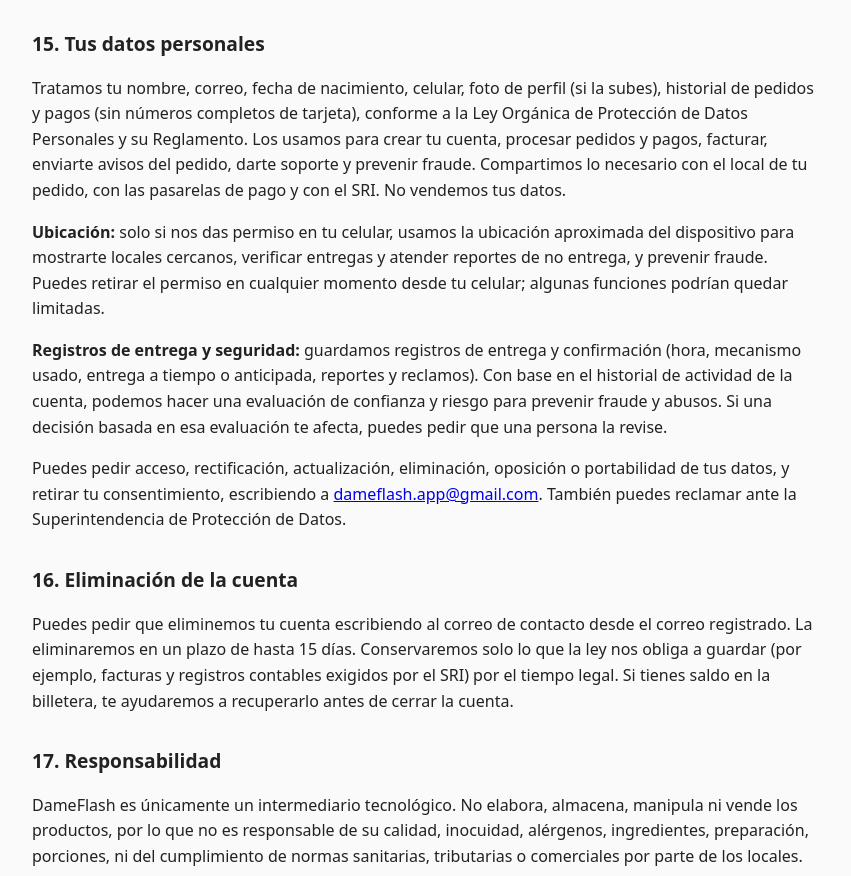
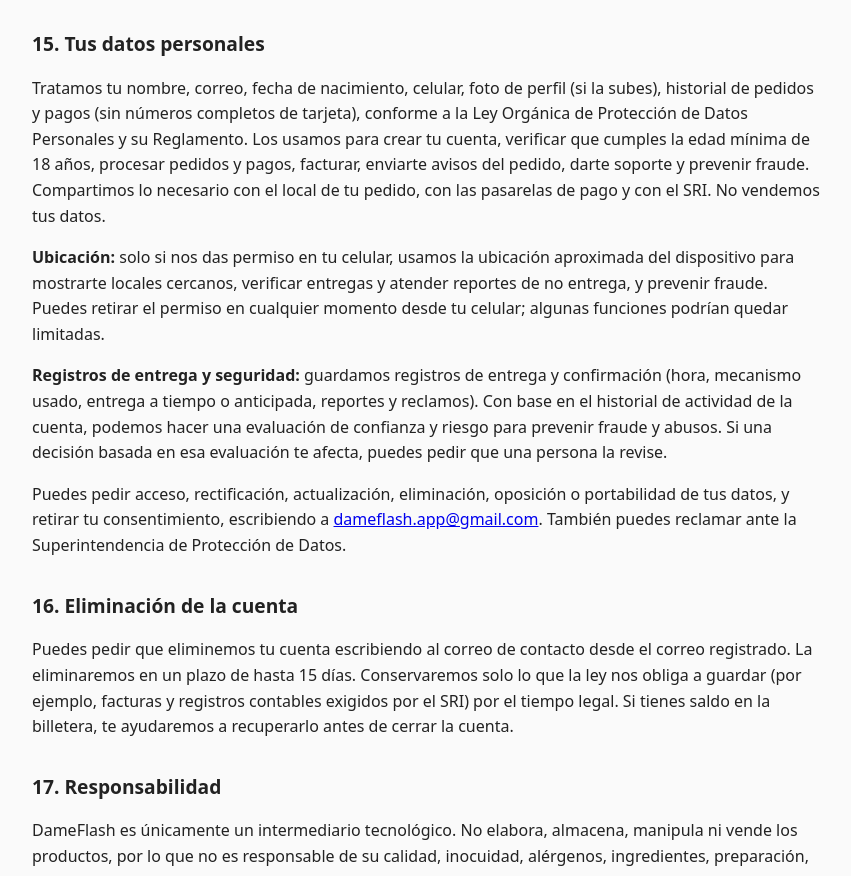
Before and after one commit to SamFilm17/dameflash-terminos, a plain HTML site: page index.html in a window 1280 px wide. Shown: the part 4388-5264 px from the top of the page, without its empty margins (214-1065 px from the left). Drawn offline with Linux system fonts and the light colour scheme.

Commit message:
v1.4: finalidad de verificación de edad en privacidad

```diff
--- a/index.html
+++ b/index.html
@@ -48,7 +48,7 @@
 
 <h2>14. Obligaciones de los locales aliados</h2><p>Los locales se comprometen a: publicar información veraz de productos y precios; mantener actualizados su horario y disponibilidad; cerrar la tienda en la app si no pueden atender; preparar los pedidos con higiene; entregar el pedido solo cuando el cliente confirme la recepción en la app o, sin conexión, ingresar el código de verificación que el cliente le dicte o muestre (el local no puede marcar entregas por su cuenta); respetar la hora programada, salvo entrega anticipada solicitada por el cliente; ser los únicos responsables de los productos que publican y respetar las restricciones de venta a menores; emitir o permitir la emisión de los comprobantes correspondientes; y usar los datos de los clientes solo para atender el pedido. Las condiciones comerciales de los locales están en sus propios términos.</p>
 
-<h2>15. Tus datos personales</h2><p>Tratamos tu nombre, correo, fecha de nacimiento, celular, foto de perfil (si la subes), historial de pedidos y pagos (sin números completos de tarjeta), conforme a la Ley Orgánica de Protección de Datos Personales y su Reglamento. Los usamos para crear tu cuenta, procesar pedidos y pagos, facturar, enviarte avisos del pedido, darte soporte y prevenir fraude. Compartimos lo necesario con el local de tu pedido, con las pasarelas de pago y con el SRI. No vendemos tus datos.</p>
+<h2>15. Tus datos personales</h2><p>Tratamos tu nombre, correo, fecha de nacimiento, celular, foto de perfil (si la subes), historial de pedidos y pagos (sin números completos de tarjeta), conforme a la Ley Orgánica de Protección de Datos Personales y su Reglamento. Los usamos para crear tu cuenta, verificar que cumples la edad mínima de 18 años, procesar pedidos y pagos, facturar, enviarte avisos del pedido, darte soporte y prevenir fraude. Compartimos lo necesario con el local de tu pedido, con las pasarelas de pago y con el SRI. No vendemos tus datos.</p>
 <p><strong>Ubicación:</strong> solo si nos das permiso en tu celular, usamos la ubicación aproximada del dispositivo para mostrarte locales cercanos, verificar entregas y atender reportes de no entrega, y prevenir fraude. Puedes retirar el permiso en cualquier momento desde tu celular; algunas funciones podrían quedar limitadas.</p>
 <p><strong>Registros de entrega y seguridad:</strong> guardamos registros de entrega y confirmación (hora, mecanismo usado, entrega a tiempo o anticipada, reportes y reclamos). Con base en el historial de actividad de la cuenta, podemos hacer una evaluación de confianza y riesgo para prevenir fraude y abusos. Si una decisión basada en esa evaluación te afecta, puedes pedir que una persona la revise.</p>
 <p>Puedes pedir acceso, rectificación, actualización, eliminación, oposición o portabilidad de tus datos, y retirar tu consentimiento, escribiendo a <a href="mailto:dameflash.app@gmail.com">dameflash.app@gmail.com</a>. También puedes reclamar ante la Superintendencia de Protección de Datos.</p>
```
